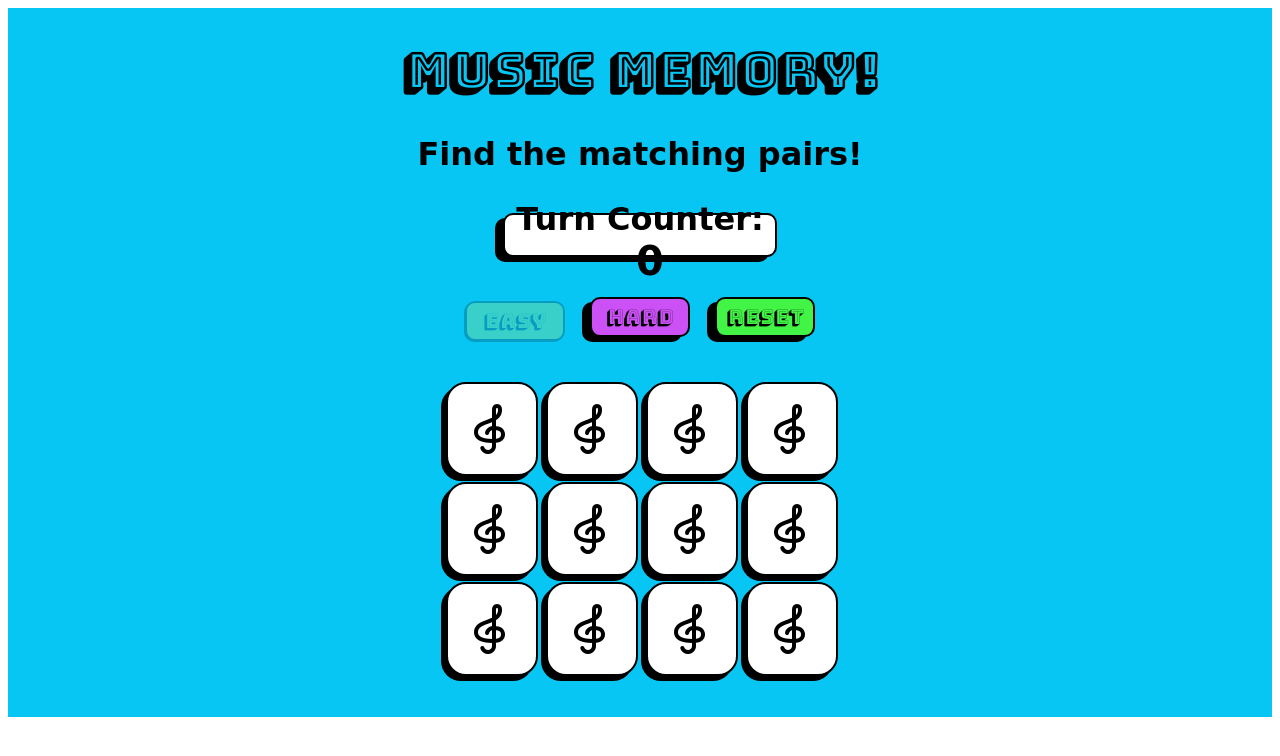
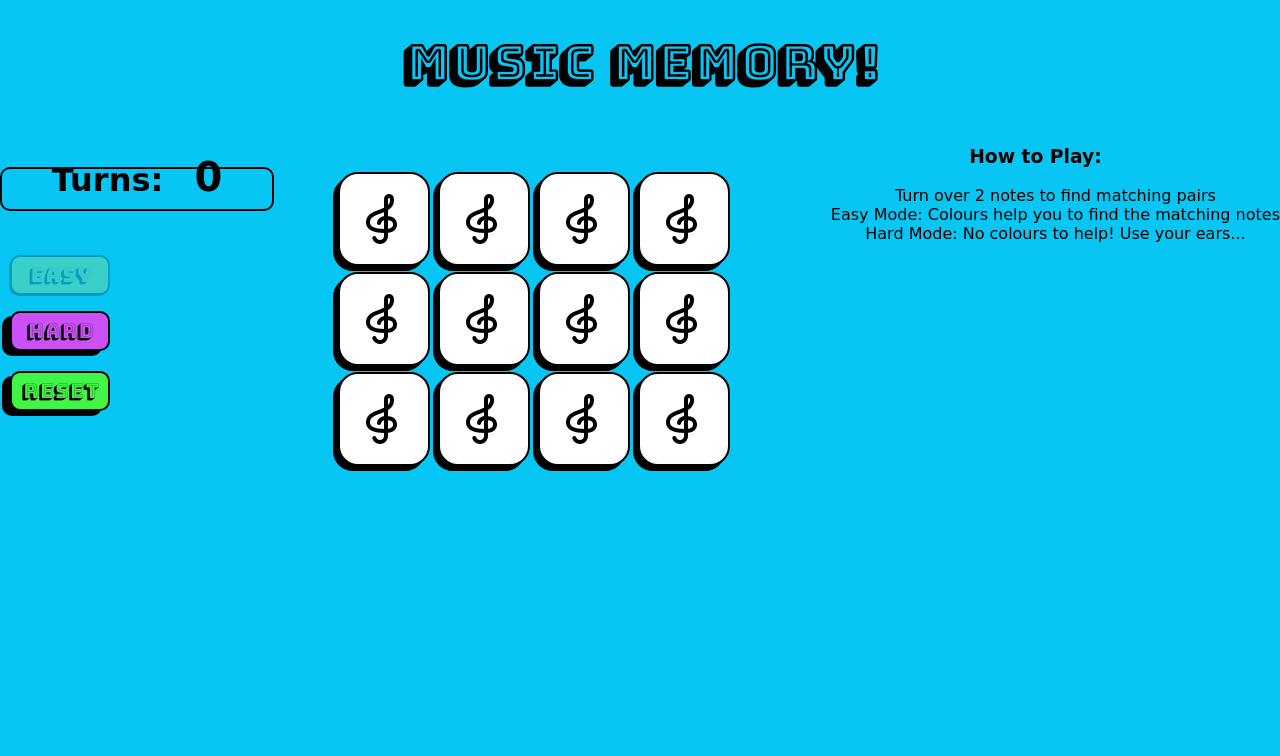
Before and after one commit to Code-Institute-Submissions/music-memory-game, a plain HTML site: page index.html in a window 1280 px wide. Drawn offline with nearby package versions, Linux system fonts and the light colour scheme; a web font is replaced by a local one.

Commit message:
styling and flexbox layout

```diff
--- a/index.html
+++ b/index.html
@@ -15,13 +15,25 @@
       <div class="title-text">
         <h1 class="title">Music Memory!</h1>
       </div>
-      <div>
-        <h2 class="lead">Find the matching pairs!</h2>
-      </div>
     </header>
-    <section>
+    <div class="main">
+      <aside class="instructions">
+        <h3>How to Play:</h3>
+        <ul class="list">
+          <li>
+            Turn over 2 notes to find matching pairs
+          </li>
+          <li>
+            Easy Mode: Colours help you to find the matching notes
+          </li>
+          <li>
+            Hard Mode: No colours to help! Use your ears...
+          </li>
+        </ul>
+      </aside>
+      <section class="buttonsAndCounter">
         <div class="counter-wrapper">
-        <h3 class="counter-text">Turn Counter: <span id="counter">0</span></h2>
+          <h3 class="counter-text">Turns: <span id="counter">0</span></h2>
         </div>
         <div class="buttons">
           <button class="easy-btn active">Easy</button>
@@ -29,8 +41,7 @@
           <button class="reset-btn">Reset</button>
         </div>
       </section>
-    <section>
-      <div class="game">
+      <section class="game">
         <div class="deck">
           <div class="card notMatched">
             <figure class="faceDown"></figure>
@@ -81,8 +92,8 @@
             <figure class="back spinBack"></figure>
           </div>
         </div>
+      </section>
     </div>
-    </section>
   </div>
   <script src="https://code.jquery.com/jquery-3.3.1.js" integrity="sha256-2Kok7MbOyxpgUVvAk/HJ2jigOSYS2auK4Pfzbm7uH60=" crossorigin="anonymous"></script>
   <script type="text/javascript" src="script.js"></script>
--- a/sass/_variables.scss
+++ b/sass/_variables.scss
@@ -14,3 +14,6 @@ $header-font: 'Bungee Shade', cursive;
 $main-font: 'Gaegu', cursive;
 
 $use-tada: true;
+
+$tablet-width: 768px;
+$desktop-width: 1024px;
--- a/sass/app.scss
+++ b/sass/app.scss
@@ -4,17 +4,72 @@
 
 @import url('https://fonts.googleapis.com/css?family=Bungee+Shade|Gaegu');
 
+html body {
+  min-height: 100%;
+  min-width: 100%;
+  padding: 0;
+  margin: 0;
+  background-color: #08c6f3;
+}
 
 .page-wrapper {
   @include display(flex);
-  width: 100%;
-  height: 100%;
   flex-direction: column;
   text-align: center;
   font-family: $main-font;
   background-color: #08c6f3;
+  overflow: visible;
+  min-height: 100%;
+  padding: 0;
+  margin: 0;
 
 }
+
+.main {
+  @media (min-width: 768px) {
+    display: flex;
+    flex-direction: row;
+    align-items: stretch;
+    justify-content: flex-start;
+  }
+
+}
+
+.title-text {
+  text-align: center;
+}
+
+.buttonsAndCounter {
+  flex: 0 0 8rem;
+  @media (min-width: 768px) {
+    order: 1
+  }
+  order: 2;
+}
+
+.game {
+  text-align: center;
+  margin: 40px auto;
+  flex: 1 1 auto;
+  @media (min-width: 768px) {
+    order: 2;
+  }
+}
+
+.instructions {
+  @media (min-width: 768px) {
+    flex: 0 0 auto;
+    order: 3;
+  }
+  order: 1;
+  text-align: center;
+}
+
+.list{
+  list-style-type: none;
+}
+
+
 
 .title {
   font-family: $header-font;
@@ -25,6 +80,7 @@
   font-size: 32px;
   margin-bottom: 0;
 }
+
 .counter-text {
   font-size: 32px;
   position: relative;
@@ -37,28 +93,17 @@
   margin-left: 20px;
 }
 
-.counter-wrapper{
+.counter-wrapper {
   width: 270px;
   height: 40px;
-  background-color: white;
   border: solid 2px black;
-  @include border-radius(10px);
-  box-shadow: -8px 5px #000;
   position: relative;
   margin: 40px auto;
   text-align: center;
+  @include border-radius(10px);
 
 }
 
-
-.title-text {
-  text-align: center;
-}
-
-.game {
-  text-align: center;
-  margin: 40px auto;
-}
 
 .deck {
 
@@ -159,11 +204,14 @@ figure {
   box-shadow: -8px 5px #000;
   position: relative;
   top: 0;
-  margin: 0px 10px;
+  margin: 20px 10px;
   font-family: $header-font;
   font-size: 20px;
   border: 2px solid black;
   transition: all 0.2s ease-in-out;
+  @media (min-width: 768px) {
+    display: block;
+  }
 }
 
 
```
Also changed, not shown: css/app.css, 1 other file. Lines whose indentation alone changed are shown as unchanged.
